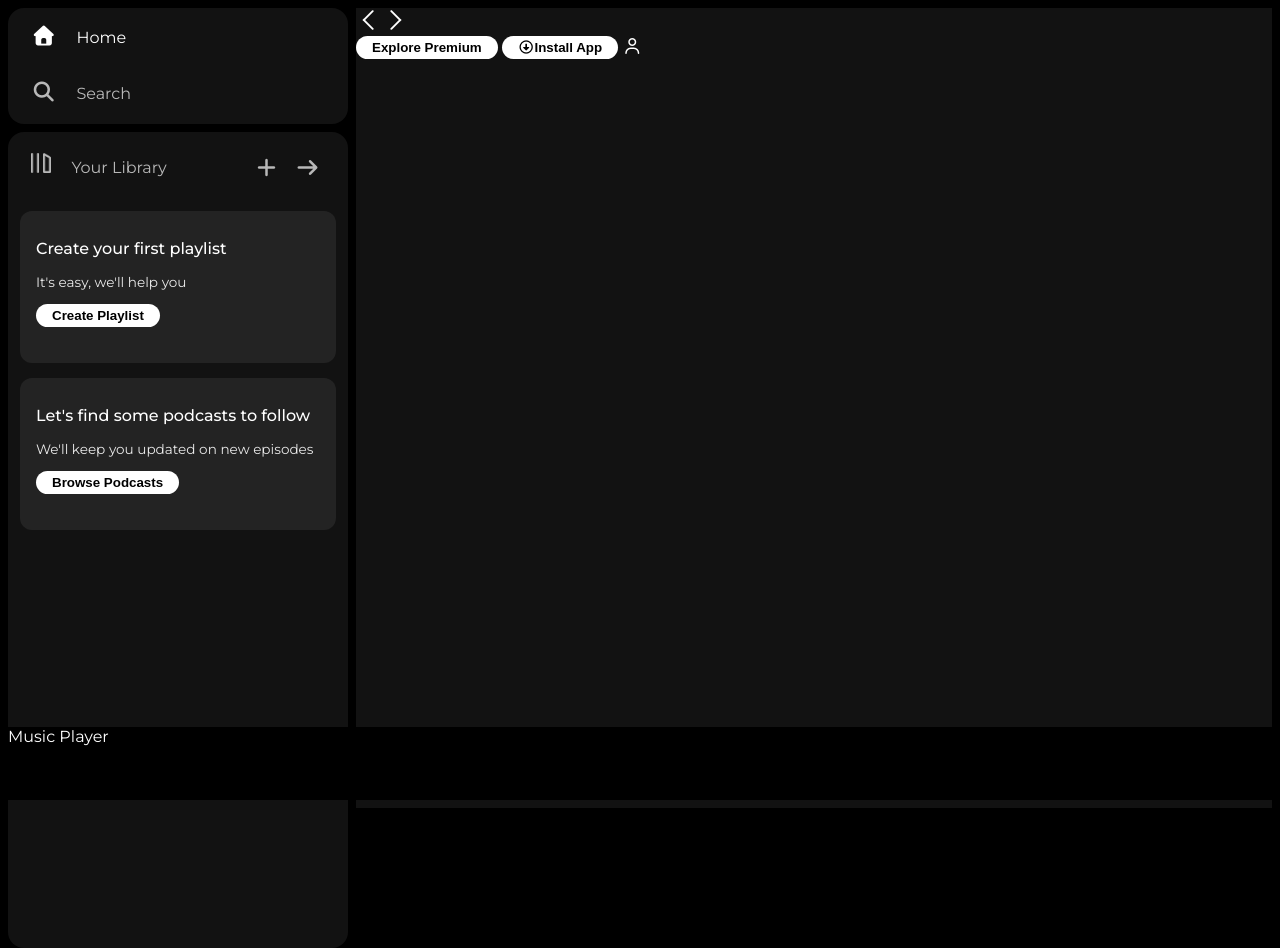
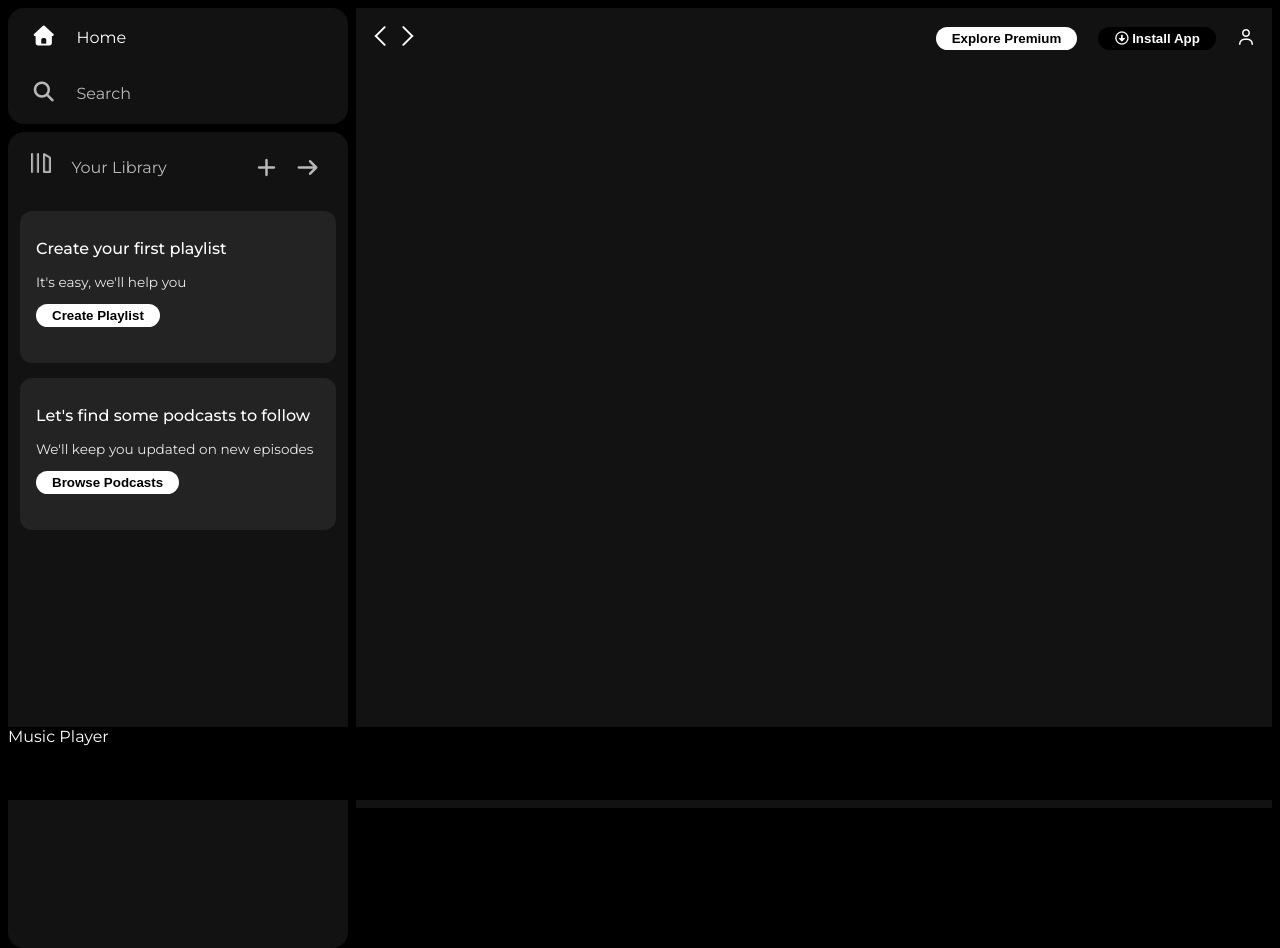
Before and after one commit to PrinceJ18/Spotify-Clone-CSS-Project, a plain HTML site: page index.html in a window 1280 px wide. Drawn offline with Linux system fonts and the light colour scheme.

Commit message:
sticky nav design complete

```diff
--- a/index.html
+++ b/index.html
@@ -63,12 +63,12 @@
             <div class="sticky-nav">
                 <div class="sticky-nav-icons">
                     <img src="./assets/backward_icon.png">
-                    <img src="./assets/forward_icon.png">
+                    <img src="./assets/forward_icon.png" class="hide">
                 </div>
                 <div class="sticky-nav-options">
-                    <button class="badge">Explore Premium</button>
-                    <button class="badge"><i class="fa-regular fa-circle-down"></i>Install App</button>
-                    <i   i class="fa-regular fa-user"></i>
+                    <button class="badge nav-item hide">Explore Premium</button>
+                    <button class="badge nav-item dark-badge"><i class="fa-regular fa-circle-down"></i>Install App</button>
+                    <i   i class="fa-regular fa-user nav-item"></i>
                 </div>
 
             </div>
--- a/style.css
+++ b/style.css
@@ -132,6 +132,41 @@ a{
     padding: 0.25rem 1rem;
 }
 
+.dark-badge{
+    color: #fff;
+    background-color: #000;
+}
+
+.dark-badge i{
+    margin-right: 2px;
+}
+
 .sticky-nav{
+    top: 0;
+    position: sticky;
+    justify-content: space-between;
+    display: flex;
+    align-items: center;
+    padding: 1rem 0 1rem 0;
+}
+
+.sticky-nav-icons{
+    margin-left: 0.75rem;
+}
+
+sticky-nav-options{
+    display: flex;
+    justify-content: center;
+    align-items: center;
 
 }
+
+.nav-item{
+    margin-right: 1rem;
+}
+
+@media (max-width: 1000px) {
+    .hide{
+        display: none;
+    }
+}
```
